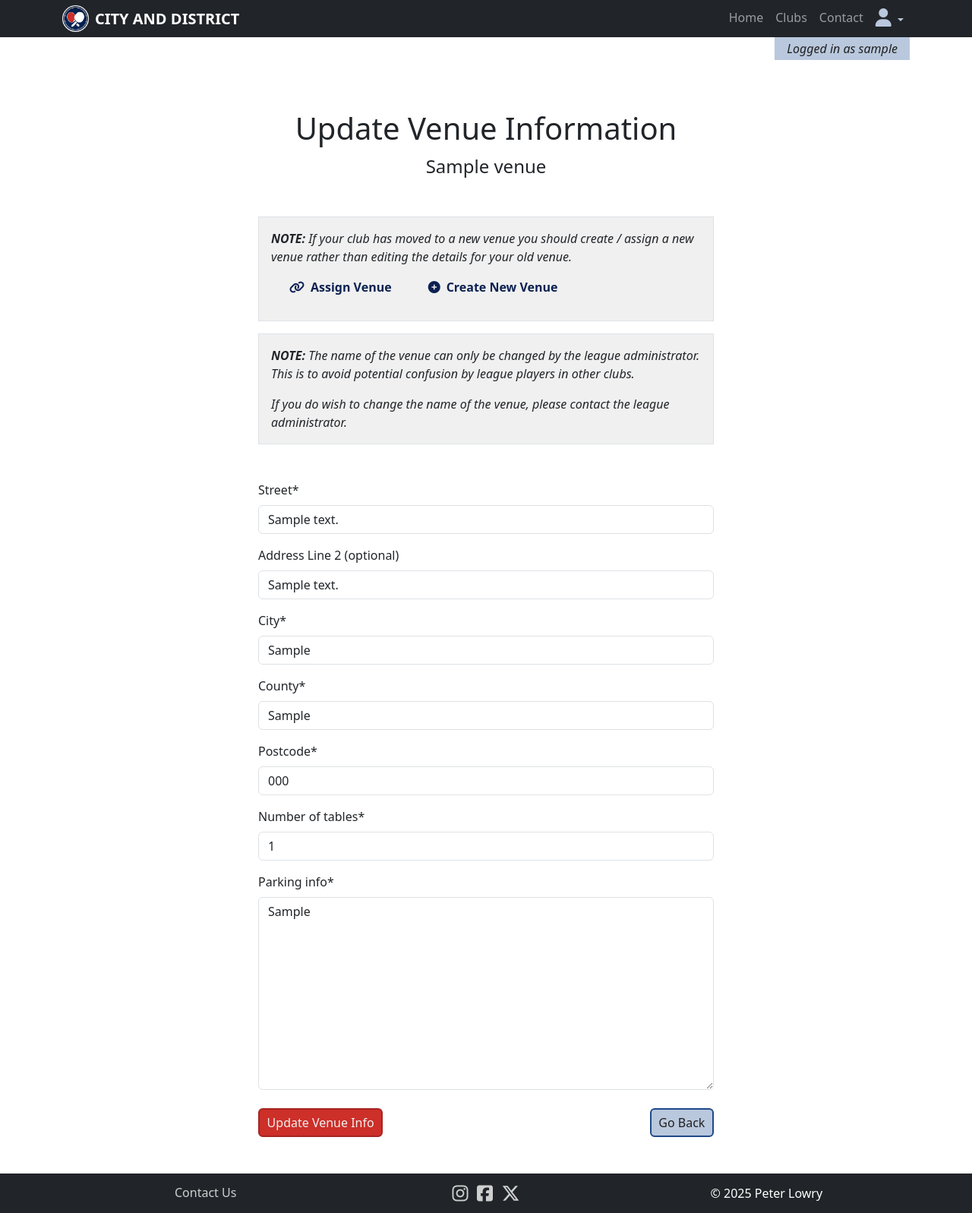
After one commit to lowrycode/table-tennis-league, a Django app: page /clubs/venue/1/update/ in a window 1280 px wide. The commit adds this page. Shown: the whole page at 76% size. Run offline with Django 4.2, Linux system fonts and the light colour scheme; a user stored in the database is signed in; tables that the repository leaves empty hold one stand-in row (values such as "Sample post"); some libraries are stand-ins or nearby versions.

Commit message:
Add functionality for updating venue information
- Create UpdateVenueInfoForm model form
- Add update_venue_info view, template, and URL path
- Update link to include navigation to update venue info page

```diff
--- a/clubs/forms.py
+++ b/clubs/forms.py
@@ -1,5 +1,5 @@
 from django import forms
-from .models import ClubInfo, ClubVenue, Venue
+from .models import ClubInfo, ClubVenue, Venue, VenueInfo
 
 
 class UpdateClubInfoForm(forms.ModelForm):
@@ -64,3 +64,22 @@ class AssignClubVenueForm(forms.ModelForm):
             self.fields["venue"].queryset = Venue.objects.exclude(
                 id__in=assigned_venue_ids
             )
+
+
+class UpdateVenueInfoForm(forms.ModelForm):
+    class Meta:
+        model = VenueInfo
+        fields = [
+            "street_address",
+            "address_line_2",
+            "city",
+            "county",
+            "postcode",
+            "num_tables",
+            "parking_info",
+        ]
+        labels = {
+            "street_address": "Street",
+            "address_line_2": "Address Line 2 (optional)",
+            "num_tables": "Number of tables",
+        }
--- a/clubs/templates/clubs/partials/admin_club_info_section.html
+++ b/clubs/templates/clubs/partials/admin_club_info_section.html
@@ -86,7 +86,7 @@
                 >
                   <i class="fa-solid fa-link-slash" aria-hidden="true"></i>
                 </button>
-                <a href="#" class="btn" aria-label="Edit venue details" title="Edit venue details">
+                <a href="{% url 'update_venue_info' venue.id %}" class="btn" aria-label="Edit venue details" title="Edit venue details">
                   <i class="fa-solid fa-pencil" aria-hidden="true"></i>
                 </a>
                 <a href="#" class="btn"  aria-label="Delete venue" title="Delete venue">
--- /dev/null
+++ b/clubs/templates/clubs/update_venue_info.html
@@ -0,0 +1,46 @@
+{% extends "base.html" %}
+{% load crispy_forms_tags %}
+
+{% block content %}
+<div class="container-max-6 my-5">
+    <div class="row">
+        <div class="col-12 mt-5">
+            <h1 class="text-center">Update Venue Information</h1>
+            <p class="mb-5 text-center fs-4">{{ venue.name }}</p>
+            <div class="form-info border p-3 mb-3">
+                <p class="fst-italic m-0">
+                    <strong>NOTE: </strong>If your club has moved to a new venue
+                    you should create / assign a new venue rather than editing
+                    the details for your old venue.
+                </p>
+                <div class="d-flex justify-content-start row-gap-3 col-gap-5 py-3 px-4">
+                    <a href="{% url 'assign_venue' %}"><i class="fa-solid fa-link me-2"></i>Assign Venue</a>
+                    <a href="#"><i class="fa-solid fa-circle-plus me-2"></i>Create New Venue</a>
+                </div>
+            </div>
+            <div class="form-info border p-3 mb-5">
+                <p class="fst-italic">
+                    <strong>NOTE: </strong>The name of the venue can only be changed
+                    by the league administrator. This is to avoid potential confusion
+                    by league players in other clubs.
+                </p>
+                <p class="fst-italic m-0">
+                    If you do wish to change the name of the venue,
+                    please contact the league administrator.
+                </p>
+            </div>
+            <form method="POST" action="{% url 'update_venue_info' venue.id %}">
+                {% csrf_token %}
+                {{ form|crispy }}
+                {% if redirect_field_value %}
+                <input type="hidden" name="{{ redirect_field_name }}" value="{{ redirect_field_value }}" />
+                {% endif %}
+                <div class="d-flex justify-content-between align-items-center flex-wrap gap-3 mt-4">
+                    <button class="btn btn-custom" type="submit">Update Venue Info</button>
+                    <a href="{% url "club_admin_dashboard" %}" class="btn btn-custom2">Go Back</a>
+                </div>
+            </form>
+        </div>
+    </div>
+</div>
+{% endblock %}
--- a/clubs/urls.py
+++ b/clubs/urls.py
@@ -20,13 +20,18 @@ urlpatterns = [
         name="delete_club_info",
     ),
     path(
+        "venue/assign/",
+        views.assign_venue,
+        name="assign_venue",
+    ),
+    path(
         "venue/<int:venue_id>/unassign/",
         views.unassign_venue,
         name="unassign_venue",
     ),
     path(
-        "venue/assign/",
-        views.assign_venue,
-        name="assign_venue",
+        "venue/<int:venue_id>/update/",
+        views.update_venue_info,
+        name="update_venue_info",
     ),
 ]
--- a/clubs/views.py
+++ b/clubs/views.py
@@ -4,7 +4,7 @@ from django.http import HttpResponseForbidden
 from django.forms.models import model_to_dict
 from django.contrib import messages
 from .models import Club, ClubInfo, Venue, VenueInfo, ClubVenue
-from .forms import UpdateClubInfoForm, AssignClubVenueForm
+from .forms import UpdateClubInfoForm, AssignClubVenueForm, UpdateVenueInfoForm
 from .decorators import club_admin_required
 
 
@@ -314,3 +314,61 @@ def assign_venue(request):
         "clubs/assign_venue.html",
         {"form": form, "no_available_venues": no_available_venues},
     )
+
+
+@club_admin_required
+def update_venue_info(request, venue_id):
+    # Get club
+    club = request.user.club_admin.club
+
+    # Ensure venue is assigned to this club
+    try:
+        club_venue = ClubVenue.objects.get(club=club, venue__id=venue_id)
+        venue = club_venue.venue
+    except ClubVenue.DoesNotExist:
+        messages.warning(request, "Unable to edit venue information.")
+        return redirect("club_admin_dashboard")
+
+    if request.method == "POST":
+        form = UpdateVenueInfoForm(request.POST)
+        if form.is_valid():
+            venue_info = form.save(commit=False)
+            venue_info.venue = venue
+            venue_info.save()
+
+            # Cleanup records no longer needed
+            latest_approved = (
+                VenueInfo.objects.filter(venue=venue, approved=True)
+                .exclude(pk=venue_info.pk)
+                .order_by("-created_on")
+                .first()
+            )
+            VenueInfo.objects.filter(venue=venue).exclude(
+                pk__in=[venue_info.pk]
+                + ([latest_approved.pk] if latest_approved else [])
+            ).delete()
+
+            # Success message and redirect
+            messages.success(request, "Venue info has been updated.")
+            return redirect("club_admin_dashboard")
+        else:
+            messages.warning(
+                request,
+                ("Please correct the highlighted errors below and try again."),
+            )
+    else:
+        # Get the latest venueInfo (or None)
+        latest_venue_info = (
+            VenueInfo.objects.filter(venue=venue)
+            .order_by("-created_on")
+            .first()
+        )
+        if latest_venue_info:
+            initial_data = model_to_dict(latest_venue_info)
+        else:
+            initial_data = {}
+        form = UpdateVenueInfoForm(initial=initial_data)
+
+    return render(
+        request, "clubs/update_venue_info.html", {"venue": venue, "form": form}
+    )
```
Also changed, not shown: clubs/tests/test_forms.py (+65 -1 lines), clubs/tests/test_views.py (+195 -2 lines).
